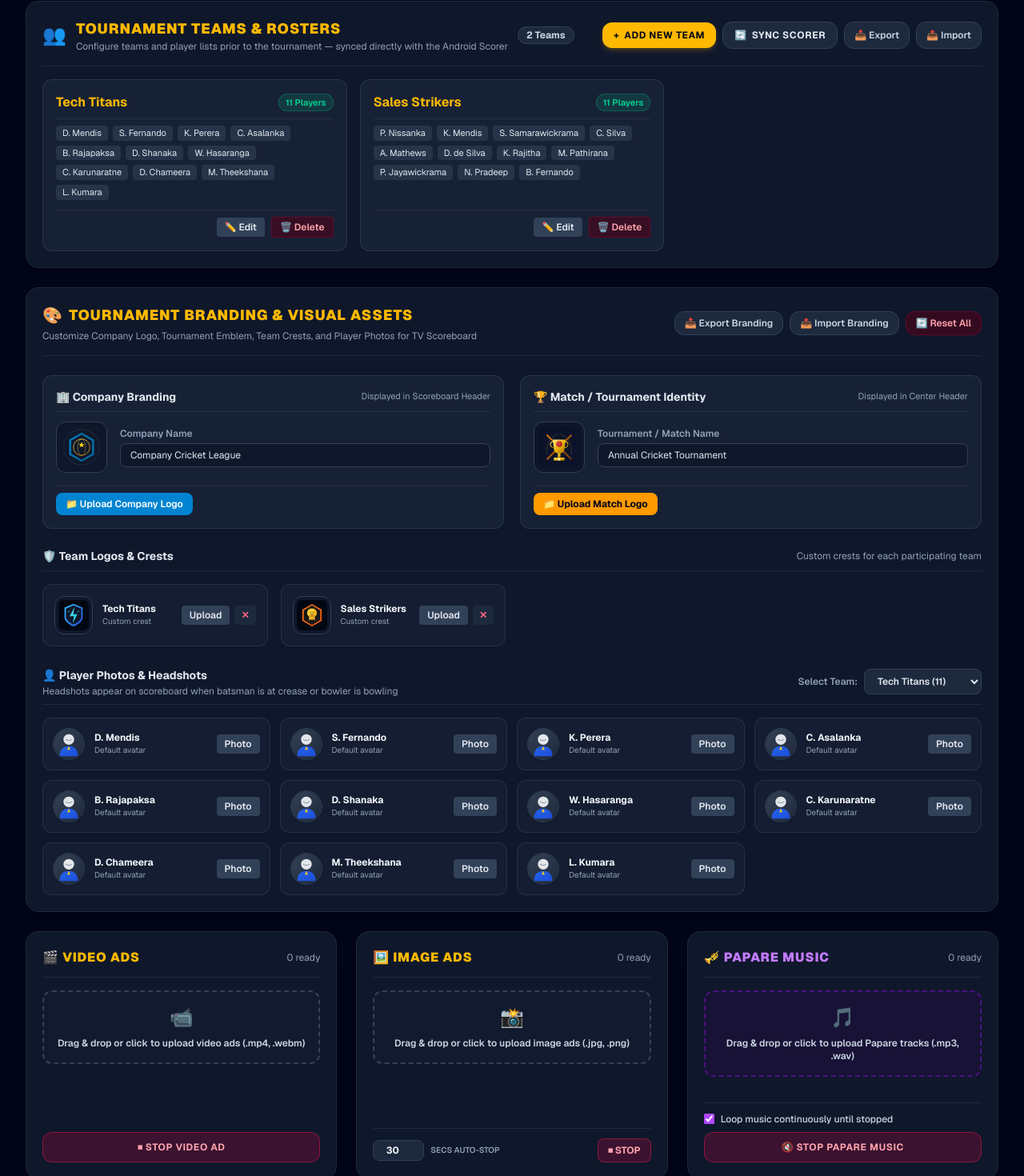
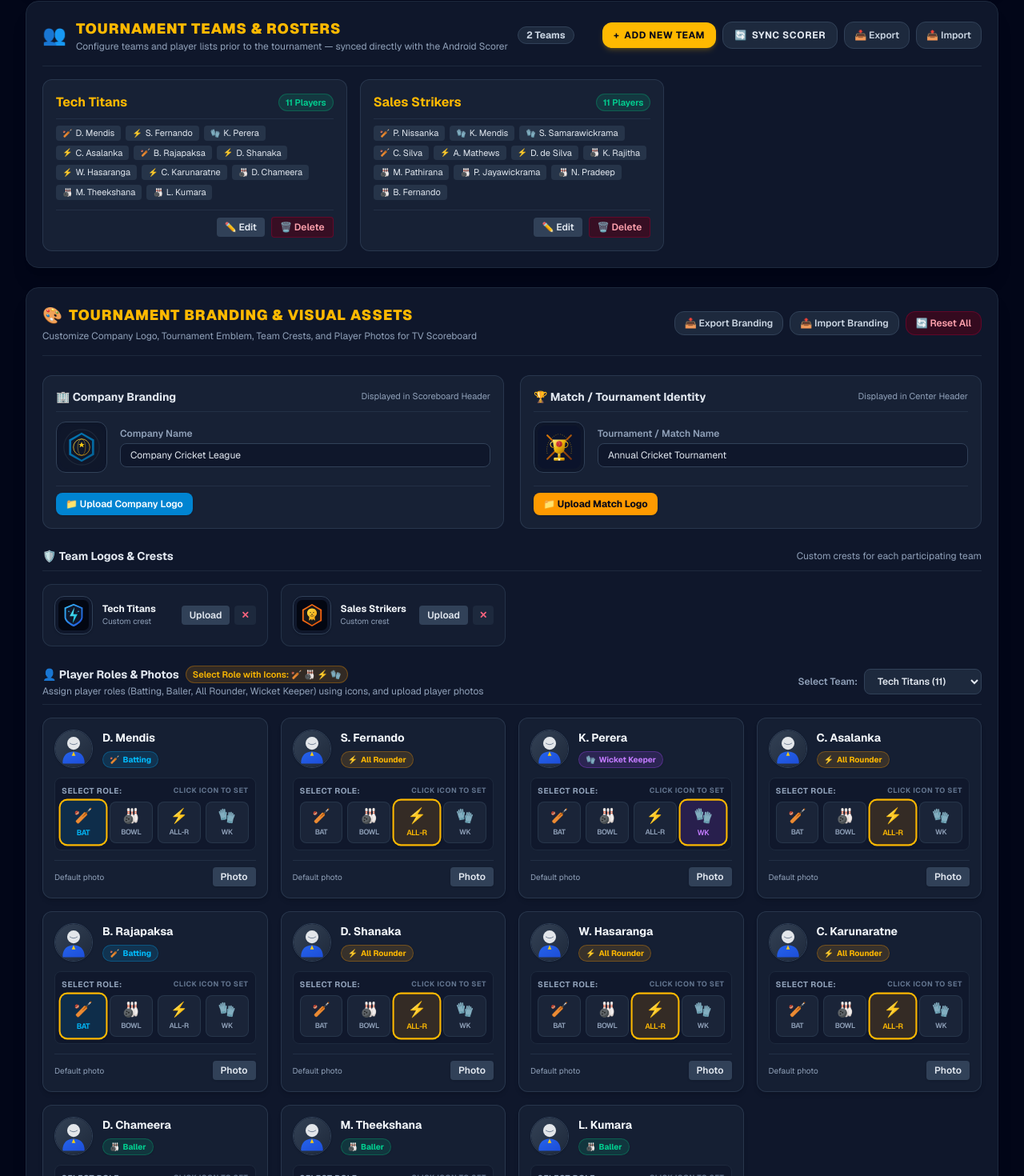
Before and after one commit to sahan-dileep/cricket-scoreboard, a Next.js app in the folder web-scoreboard/: page /admin in a window 1280 px wide. Shown: the part 244-1714 px from the top of the page at 80% size. Built offline with nearby package versions, Linux system fonts and the light colour scheme.

Commit message:
Add player role selection with icons (All-Rounder, Batting, Baller, Wicket Keeper)

```diff
--- a/web-scoreboard/src/app/admin/page.tsx
+++ b/web-scoreboard/src/app/admin/page.tsx
@@ -2,7 +2,7 @@
 
 import React, { useState, useEffect, useRef } from 'react';
 import Link from 'next/link';
-import { MediaItem, AdminActionType, ScoreData, TeamData, BrandingConfig, DEFAULT_BRANDING } from '@/types/cricket';
+import { MediaItem, AdminActionType, ScoreData, TeamData, BrandingConfig, DEFAULT_BRANDING, PlayerRole, PLAYER_ROLES } from '@/types/cricket';
 
 export default function AdminPage() {
   const [androidIp, setAndroidIp] = useState<string>('');
@@ -596,6 +596,7 @@ export default function AdminPage() {
             tournamentLogo: parsed.tournamentLogo || DEFAULT_BRANDING.tournamentLogo,
             teamLogos: parsed.teamLogos || {},
             playerPhotos: parsed.playerPhotos || {},
+            playerRoles: parsed.playerRoles || {},
           };
           updateAndSaveBranding(merged);
           addLog(`Imported branding configuration from "${file.name}"`, 'success');
@@ -609,6 +610,18 @@ export default function AdminPage() {
     };
     reader.readAsText(file);
     e.target.value = '';
+  };
+
+  const handleSetPlayerRole = (playerName: string, role: PlayerRole) => {
+    const updatedRoles = {
+      ...(branding.playerRoles || {}),
+      [playerName]: role,
+    };
+    updateAndSaveBranding({
+      ...branding,
+      playerRoles: updatedRoles,
+    });
+    addLog(`Assigned ${PLAYER_ROLES[role].icon} ${PLAYER_ROLES[role].label} to ${playerName}`, 'info');
   };
 
   return (
@@ -791,14 +804,20 @@ export default function AdminPage() {
 
                   <div className="text-xs text-slate-300 flex flex-wrap gap-1.5 max-h-32 overflow-y-auto pr-1">
                     {team.players && team.players.length > 0 ? (
-                      team.players.map((pName, pIdx) => (
+                      team.players.map((pName, pIdx) => {
+                        const roleKey = branding.playerRoles?.[pName];
+                        const roleInfo = roleKey ? PLAYER_ROLES[roleKey] : null;
+                        return (
                           <span
                             key={pIdx}
-                          className="px-2 py-0.5 rounded bg-slate-700/60 text-slate-200 text-[11px]"
-                        >
-                          {pName}
-                        </span>
-                      ))
+                            className="px-2 py-0.5 rounded bg-slate-700/60 text-slate-200 text-[11px] inline-flex items-center gap-1"
+                            title={roleInfo ? `${pName} (${roleInfo.label})` : pName}
+                          >
+                            {roleInfo && <span className="text-[10px]">{roleInfo.icon}</span>}
+                            <span>{pName}</span>
+                          </span>
+                        );
+                      })
                     ) : (
                       <span className="text-slate-500 italic">No players listed</span>
                     )}
@@ -1052,12 +1071,19 @@ export default function AdminPage() {
           </div>
         </div>
 
-        {/* 3. Player Photos & Headshots */}
+        {/* 3. Player Roles & Photos */}
         <div>
           <div className="flex flex-col sm:flex-row sm:items-center justify-between pb-2 border-b border-slate-800 mb-4 gap-2">
             <div>
-              <span className="font-bold text-sm text-slate-200">👤 Player Photos & Headshots</span>
-              <p className="text-xs text-slate-400">Headshots appear on scoreboard when batsman is at crease or bowler is bowling</p>
+              <div className="flex items-center gap-2">
+                <span className="font-bold text-sm text-slate-200">👤 Player Roles & Photos</span>
+                <span className="text-[11px] px-2 py-0.5 rounded-full bg-amber-500/15 text-amber-400 border border-amber-500/30 font-semibold">
+                  Select Role with Icons: 🏏 🎳 ⚡ 🧤
+                </span>
+              </div>
+              <p className="text-xs text-slate-400 mt-0.5">
+                Assign player roles (Batting, Baller, All Rounder, Wicket Keeper) using icons, and upload player photos
+              </p>
             </div>
 
             {/* Team Picker dropdown */}
@@ -1092,37 +1118,88 @@ export default function AdminPage() {
             }
 
             return (
-              <div className="grid grid-cols-1 sm:grid-cols-2 md:grid-cols-3 lg:grid-cols-4 gap-3">
+              <div className="grid grid-cols-1 sm:grid-cols-2 lg:grid-cols-3 xl:grid-cols-4 gap-4">
                 {playersList.map((playerName, pIdx) => {
                   const photoSrc =
                     branding.playerPhotos[playerName] ||
                     '/assets/branding/player-avatar-default.svg';
                   const hasCustom = Boolean(branding.playerPhotos[playerName]);
+                  const currentRole = branding.playerRoles?.[playerName];
+                  const currentRoleInfo = currentRole ? PLAYER_ROLES[currentRole] : null;
 
                   return (
                     <div
                       key={pIdx}
-                      className="p-3 rounded-xl bg-slate-800/40 border border-slate-700/60 flex items-center justify-between gap-3"
-                    >
+                      className="p-3.5 rounded-xl bg-slate-800/50 border border-slate-700/70 flex flex-col justify-between gap-3 shadow-md hover:border-slate-600 transition-colors"
+                    >
+                      {/* Top: Avatar, Name & Current Role Badge */}
                       <div className="flex items-center gap-3 min-w-0">
-                        <div className="w-10 h-10 rounded-full bg-slate-900 border border-slate-700 overflow-hidden shadow flex-shrink-0">
+                        <div className="w-12 h-12 rounded-full bg-slate-900 border border-slate-700 overflow-hidden shadow flex-shrink-0">
                           <img
                             src={photoSrc}
                             alt={playerName}
                             className="w-full h-full object-cover"
                           />
                         </div>
-                        <div className="truncate">
-                          <div className="font-bold text-xs text-slate-100 truncate">{playerName}</div>
-                          <div className="text-[10px] text-slate-400">
-                            {hasCustom ? 'Photo uploaded' : 'Default avatar'}
-                          </div>
-                        </div>
-                      </div>
-
-                      <div className="flex items-center gap-1.5 flex-shrink-0">
+                        <div className="truncate flex-1">
+                          <div className="font-bold text-sm text-slate-100 truncate">{playerName}</div>
+                          <div className="mt-1">
+                            {currentRoleInfo ? (
+                              <span
+                                className={`text-[10px] font-bold px-2 py-0.5 rounded-full border inline-flex items-center gap-1 shadow-sm ${currentRoleInfo.badgeClass}`}
+                              >
+                                <span>{currentRoleInfo.icon}</span>
+                                <span>{currentRoleInfo.label}</span>
+                              </span>
+                            ) : (
+                              <span className="text-[10px] text-slate-500 italic">No role selected</span>
+                            )}
+                          </div>
+                        </div>
+                      </div>
+
+                      {/* Middle: Icon Selector for Roles */}
+                      <div className="bg-slate-900/80 p-2 rounded-lg border border-slate-800">
+                        <div className="text-[10px] font-bold uppercase tracking-wider text-slate-400 mb-1.5 flex items-center justify-between">
+                          <span>Select Role:</span>
+                          <span className="text-[9px] text-slate-500">Click icon to set</span>
+                        </div>
+                        <div className="grid grid-cols-4 gap-1.5">
+                          {(['batting', 'baller', 'all_rounder', 'wicket_keeper'] as PlayerRole[]).map(
+                            (role) => {
+                              const rInfo = PLAYER_ROLES[role];
+                              const isSelected = currentRole === role;
+                              return (
+                                <button
+                                  key={role}
+                                  type="button"
+                                  onClick={() => handleSetPlayerRole(playerName, role)}
+                                  className={`flex flex-col items-center justify-center py-1.5 px-1 rounded-lg transition-all cursor-pointer ${
+                                    isSelected
+                                      ? `${rInfo.badgeClass} ring-2 ring-amber-400 font-bold shadow-md scale-105`
+                                      : 'bg-slate-800/80 hover:bg-slate-700 text-slate-400 hover:text-slate-200 border border-slate-700/60'
+                                  }`}
+                                  title={`Select ${rInfo.label}`}
+                                >
+                                  <span className="text-lg leading-tight">{rInfo.icon}</span>
+                                  <span className="text-[9px] uppercase tracking-tighter truncate w-full text-center mt-0.5 font-semibold">
+                                    {rInfo.shortLabel}
+                                  </span>
+                                </button>
+                              );
+                            }
+                          )}
+                        </div>
+                      </div>
+
+                      {/* Bottom: Photo Upload & Remove */}
+                      <div className="flex items-center justify-between gap-2 pt-2 border-t border-slate-700/50">
+                        <span className="text-[10px] text-slate-400">
+                          {hasCustom ? 'Photo uploaded' : 'Default photo'}
+                        </span>
+                        <div className="flex items-center gap-1.5">
                           <label
-                          className="px-2.5 py-1 rounded bg-slate-700 hover:bg-slate-600 text-slate-200 text-xs font-semibold cursor-pointer transition-colors"
+                            className="px-2.5 py-1 rounded bg-slate-700 hover:bg-slate-600 text-slate-200 text-xs font-semibold cursor-pointer transition-colors shadow-sm"
                             title={`Upload photo for ${playerName}`}
                           >
                             Photo
@@ -1142,6 +1219,7 @@ export default function AdminPage() {
                               ✕
                             </button>
                           )}
+                        </div>
                       </div>
                     </div>
                   );
--- a/web-scoreboard/src/app/page.tsx
+++ b/web-scoreboard/src/app/page.tsx
@@ -305,12 +305,14 @@ export default function ScoreboardPage() {
             <BatsmenPanel
               batsmen={scoreData.currentInnings?.batsmen}
               playerPhotos={branding.playerPhotos}
+              playerRoles={branding.playerRoles}
             />
 
             <div className="flex flex-col gap-4">
               <BowlerPanel
                 bowler={scoreData.currentInnings?.currentBowler}
                 playerPhotos={branding.playerPhotos}
+                playerRoles={branding.playerRoles}
               />
               <PartnershipPanel partnership={scoreData.currentInnings?.partnership} />
               <ChasePanel
--- a/web-scoreboard/src/components/BatsmenPanel.tsx
+++ b/web-scoreboard/src/components/BatsmenPanel.tsx
@@ -1,13 +1,18 @@
 'use strict';
 import React from 'react';
-import { Batsman } from '@/types/cricket';
+import { Batsman, PlayerRole, PLAYER_ROLES } from '@/types/cricket';
 
 interface Props {
   batsmen?: Batsman[];
   playerPhotos?: Record<string, string>;
+  playerRoles?: Record<string, PlayerRole>;
 }
 
-export const BatsmenPanel: React.FC<Props> = ({ batsmen = [], playerPhotos = {} }) => {
+export const BatsmenPanel: React.FC<Props> = ({
+  batsmen = [],
+  playerPhotos = {},
+  playerRoles = {},
+}) => {
   return (
     <div className="bg-slate-900/85 border border-slate-700/80 rounded-2xl p-5 shadow-xl flex flex-col justify-between">
       <div className="text-xs font-bold uppercase tracking-widest text-slate-400 border-b border-slate-800 pb-2 mb-3 flex items-center justify-between">
@@ -28,6 +33,9 @@ export const BatsmenPanel: React.FC<Props> = ({ batsmen = [], playerPhotos = {}
             const photoSrc =
               (bat.name && playerPhotos[bat.name]) ||
               '/assets/branding/player-avatar-default.svg';
+
+            const roleKey = bat.name ? playerRoles[bat.name] : undefined;
+            const roleInfo = roleKey ? PLAYER_ROLES[roleKey] : null;
 
             return (
               <div
@@ -52,9 +60,20 @@ export const BatsmenPanel: React.FC<Props> = ({ batsmen = [], playerPhotos = {}
                   />
                 </div>
 
-                {/* Name */}
-                <div className="font-bold text-lg text-slate-100 truncate pr-2">
-                  {bat.name || `Batsman ${idx + 1}`}
+                {/* Name + Role Badge */}
+                <div className="flex items-center gap-2 truncate pr-2">
+                  <span className="font-bold text-lg text-slate-100 truncate">
+                    {bat.name || `Batsman ${idx + 1}`}
+                  </span>
+                  {roleInfo && (
+                    <span
+                      className={`text-[10px] font-bold px-2 py-0.5 rounded-full border flex items-center gap-1 flex-shrink-0 shadow-sm ${roleInfo.badgeClass}`}
+                      title={roleInfo.label}
+                    >
+                      <span>{roleInfo.icon}</span>
+                      <span className="hidden xl:inline">{roleInfo.label}</span>
+                    </span>
+                  )}
                 </div>
 
                 {/* Runs */}
--- a/web-scoreboard/src/components/BowlerPanel.tsx
+++ b/web-scoreboard/src/components/BowlerPanel.tsx
@@ -1,13 +1,18 @@
 'use strict';
 import React from 'react';
-import { Bowler } from '@/types/cricket';
+import { Bowler, PlayerRole, PLAYER_ROLES } from '@/types/cricket';
 
 interface Props {
   bowler?: Bowler;
   playerPhotos?: Record<string, string>;
+  playerRoles?: Record<string, PlayerRole>;
 }
 
-export const BowlerPanel: React.FC<Props> = ({ bowler, playerPhotos = {} }) => {
+export const BowlerPanel: React.FC<Props> = ({
+  bowler,
+  playerPhotos = {},
+  playerRoles = {},
+}) => {
   const econ = bowler?.economy
     ? typeof bowler.economy === 'number'
       ? bowler.economy.toFixed(2)
@@ -17,6 +22,9 @@ export const BowlerPanel: React.FC<Props> = ({ bowler, playerPhotos = {} }) => {
   const photoSrc =
     (bowler?.name && playerPhotos[bowler.name]) ||
     '/assets/branding/player-avatar-default.svg';
+
+  const roleKey = bowler?.name ? playerRoles[bowler.name] : undefined;
+  const roleInfo = roleKey ? PLAYER_ROLES[roleKey] : null;
 
   return (
     <div className="bg-slate-900/85 border border-slate-700/80 rounded-2xl p-5 shadow-xl">
@@ -34,8 +42,20 @@ export const BowlerPanel: React.FC<Props> = ({ bowler, playerPhotos = {} }) => {
           />
         </div>
 
-        <div className="font-bold text-lg text-sky-400 truncate">
-          {bowler?.name || 'Bowler'}
+        {/* Name + Role Badge */}
+        <div className="flex items-center gap-2 truncate pr-2">
+          <span className="font-bold text-lg text-sky-400 truncate">
+            {bowler?.name || 'Bowler'}
+          </span>
+          {roleInfo && (
+            <span
+              className={`text-[10px] font-bold px-2 py-0.5 rounded-full border flex items-center gap-1 flex-shrink-0 shadow-sm ${roleInfo.badgeClass}`}
+              title={roleInfo.label}
+            >
+              <span>{roleInfo.icon}</span>
+              <span className="hidden xl:inline">{roleInfo.label}</span>
+            </span>
+          )}
         </div>
 
         <div className="text-right px-2">
--- a/web-scoreboard/src/types/cricket.ts
+++ b/web-scoreboard/src/types/cricket.ts
@@ -125,6 +125,52 @@ export interface TeamData {
   players: string[];
 }
 
+export type PlayerRole = 'all_rounder' | 'batting' | 'baller' | 'wicket_keeper';
+
+export interface PlayerRoleInfo {
+  id: PlayerRole;
+  label: string;
+  shortLabel: string;
+  icon: string;
+  color: string;
+  badgeClass: string;
+}
+
+export const PLAYER_ROLES: Record<PlayerRole, PlayerRoleInfo> = {
+  batting: {
+    id: 'batting',
+    label: 'Batting',
+    shortLabel: 'Bat',
+    icon: '🏏',
+    color: '#38bdf8',
+    badgeClass: 'bg-sky-500/15 text-sky-400 border-sky-500/30',
+  },
+  baller: {
+    id: 'baller',
+    label: 'Baller',
+    shortLabel: 'Bowl',
+    icon: '🎳',
+    color: '#34d399',
+    badgeClass: 'bg-emerald-500/15 text-emerald-400 border-emerald-500/30',
+  },
+  all_rounder: {
+    id: 'all_rounder',
+    label: 'All Rounder',
+    shortLabel: 'All-R',
+    icon: '⚡',
+    color: '#fbbf24',
+    badgeClass: 'bg-amber-500/15 text-amber-400 border-amber-500/30',
+  },
+  wicket_keeper: {
+    id: 'wicket_keeper',
+    label: 'Wicket Keeper',
+    shortLabel: 'WK',
+    icon: '🧤',
+    color: '#c084fc',
+    badgeClass: 'bg-purple-500/15 text-purple-400 border-purple-500/30',
+  },
+};
+
 export interface BrandingConfig {
   companyName: string;
   companyLogo: string;
@@ -132,6 +178,7 @@ export interface BrandingConfig {
   tournamentLogo: string;
   teamLogos: Record<string, string>;
   playerPhotos: Record<string, string>;
+  playerRoles?: Record<string, PlayerRole>;
 }
 
 export const DEFAULT_BRANDING: BrandingConfig = {
@@ -144,4 +191,30 @@ export const DEFAULT_BRANDING: BrandingConfig = {
     'Sales Strikers': '/assets/branding/sales-strikers-logo.svg',
   },
   playerPhotos: {},
+  playerRoles: {
+    // Tech Titans
+    'D. Mendis': 'batting',
+    'S. Fernando': 'all_rounder',
+    'K. Perera': 'wicket_keeper',
+    'C. Asalanka': 'all_rounder',
+    'B. Rajapaksa': 'batting',
+    'D. Shanaka': 'all_rounder',
+    'W. Hasaranga': 'all_rounder',
+    'C. Karunaratne': 'all_rounder',
+    'D. Chameera': 'baller',
+    'M. Theekshana': 'baller',
+    'L. Kumara': 'baller',
+    // Sales Strikers
+    'P. Nissanka': 'batting',
+    'K. Mendis': 'wicket_keeper',
+    'S. Samarawickrama': 'wicket_keeper',
+    'C. Silva': 'batting',
+    'A. Mathews': 'all_rounder',
+    'D. de Silva': 'all_rounder',
+    'K. Rajitha': 'baller',
+    'M. Pathirana': 'baller',
+    'P. Jayawickrama': 'baller',
+    'N. Pradeep': 'baller',
+    'B. Fernando': 'baller',
+  },
 };
```
Lines whose indentation alone changed are shown as unchanged.
